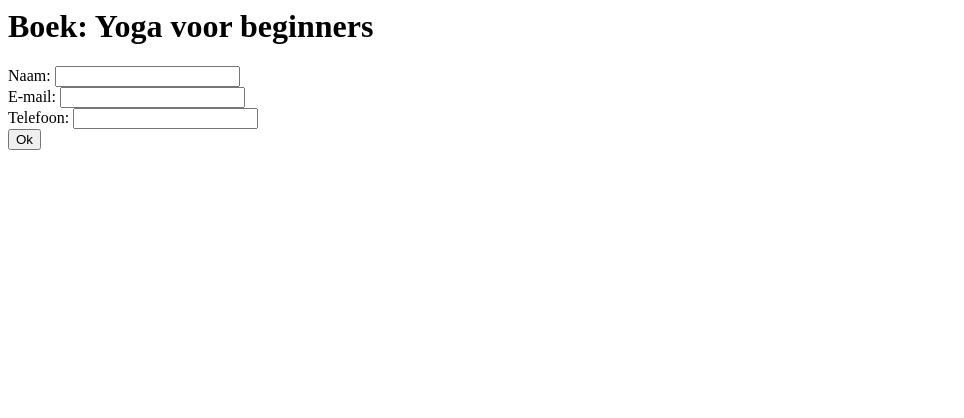
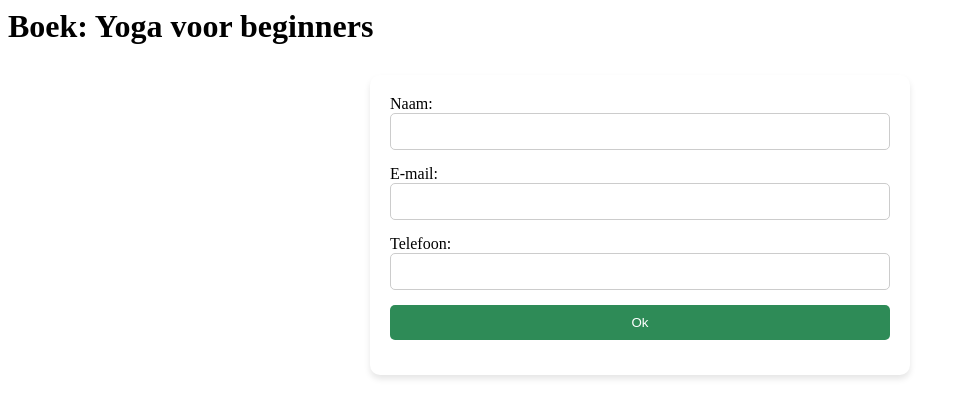
Before and after one commit to Andrej0172/AJFX, a PHP site: page /book.php?id=1 in a window 1280 px wide. Shown: the top 418 px of the page, without its empty margins (0-964 px from the left). Run offline with PHP 8.4, Linux system fonts and the light colour scheme; data comes from the database, SQL or seed files in the repository.

Commit message:
dit is de helft van de code

```diff
--- /dev/null
+++ b/book.css
@@ -0,0 +1,25 @@
+form {
+    background-color: white;
+    padding: 20px;
+    border-radius: 10px;
+    max-width: 500px;
+    margin: 30px auto;
+    box-shadow: 0px 4px 6px rgba(0,0,0,0.1);
+}
+input, button {
+    width: 100%;
+    padding: 10px;
+    margin-bottom: 15px;
+    border-radius: 5px;
+    border: 1px solid #ccc;
+    box-sizing: border-box;
+}
+button {
+    background-color: #2e8b57;
+    color: white;
+    border: none;
+    cursor: pointer;
+}
+button:hover {
+    background-color: #246b45;
+}
--- a/book.php
+++ b/book.php
@@ -30,7 +30,7 @@ if ($_SERVER['REQUEST_METHOD'] === 'POST') {
     exit;
 }
 ?>
-
+<link rel="stylesheet" href="book.css">
 <h1>Boek: <?= htmlspecialchars($lesson['title']) ?></h1>
 
 <form method="post">
--- a/dbaanbiedingen.sql
+++ b/dbaanbiedingen.sql
@@ -22,5 +22,5 @@ CREATE TABLE bookings (
 
 INSERT INTO lessons (title, description, price) VALUES
 ('Yoga voor beginners', 'Een introductie tot yoga.', 25.00),
-('Piano lessen', 'Leer piano spelen van een professionele docent.', 40.00),
-('Spaanse les', 'Leer Spaans op een interactieve manier.', 30.00);
+('Fitness', 'Verbeter je kracht en conditie met een volledige fitnesssessie.', 25.00),
+('Pilates', 'Focus op core-spieren en houding met Pilates-oefeningen.', 22.00);
```
Also changed, not shown: lessons.php (+44 -0 lines), stylelessen.css (added, +50 -0 lines).
